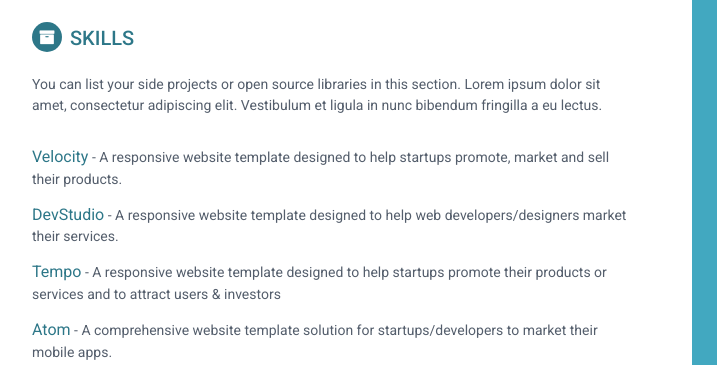
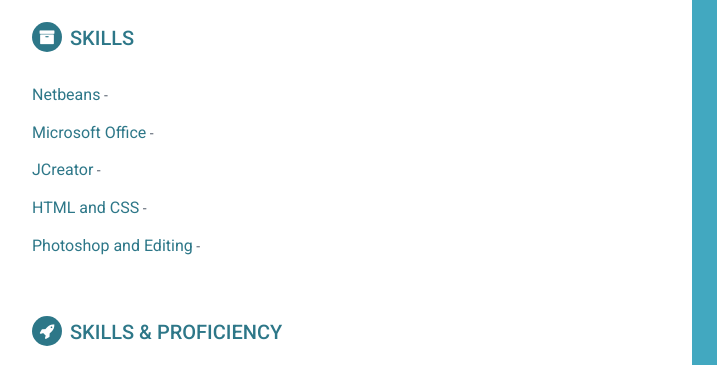
Before and after one commit to domarsonrivera/bio, a plain HTML site: page index.html in a window 1280 px wide. Shown: the part 579-944 px from the top of the page, 188-905 px from the left. Drawn offline with Linux system fonts and the light colour scheme.

Commit message:
Update index.html

```diff
--- a/index.html
+++ b/index.html
@@ -133,24 +133,23 @@
             <section class="section projects-section">
                 <h2 class="section-title"><i class="fa fa-archive"></i>SKILLS</h2>
                 <div class="intro">
-                    <p>You can list your side projects or open source libraries in this section. Lorem ipsum dolor sit amet, consectetur adipiscing elit. Vestibulum et ligula in nunc bibendum fringilla a eu lectus.</p>
                 </div><!--//intro-->
                 <div class="item">
-                    <span class="project-title"><a href="#hook">Velocity</a></span> - <span class="project-tagline">A responsive website template designed to help startups promote, market and sell their products.</span>
+                    <span class="project-title"><a href="#hook">Netbeans</a></span> - <span class="project-tagline"></span>
 
                 </div><!--//item-->
                 <div class="item">
-                    <span class="project-title"><a href="http://themes.3rdwavemedia.com/website-templates/responsive-bootstrap-theme-web-development-agencies-devstudio/" target="_blank">DevStudio</a></span> -
-                    <span class="project-tagline">A responsive website template designed to help web developers/designers market their services. </span>
+                    <span class="project-title"><a href="http://themes.3rdwavemedia.com/website-templates/responsive-bootstrap-theme-web-development-agencies-devstudio/" target="_blank">Microsoft Office</a></span> -
+                    <span class="project-tagline"></span>
                 </div><!--//item-->
                 <div class="item">
-                    <span class="project-title"><a href="http://themes.3rdwavemedia.com/website-templates/responsive-bootstrap-theme-for-startups-tempo/" target="_blank">Tempo</a></span> - <span class="project-tagline">A responsive website template designed to help startups promote their products or services and to attract users &amp; investors</span>
+                    <span class="project-title"><a href="http://themes.3rdwavemedia.com/website-templates/responsive-bootstrap-theme-for-startups-tempo/" target="_blank">JCreator</a></span> - <span class="project-tagline"></span>
                 </div><!--//item-->
                 <div class="item">
-                    <span class="project-title"><a href="hhttp://themes.3rdwavemedia.com/website-templates/responsive-bootstrap-theme-mobile-apps-atom/" target="_blank">Atom</a></span> - <span class="project-tagline">A comprehensive website template solution for startups/developers to market their mobile apps. </span>
+                    <span class="project-title"><a href="hhttp://themes.3rdwavemedia.com/website-templates/responsive-bootstrap-theme-mobile-apps-atom/" target="_blank">HTML and CSS</a></span> - <span class="project-tagline"></span>
                 </div><!--//item-->
                 <div class="item">
-                    <span class="project-title"><a href="http://themes.3rdwavemedia.com/website-templates/responsive-bootstrap-theme-for-mobile-apps-delta/" target="_blank">Delta</a></span> - <span class="project-tagline">A responsive Bootstrap one page theme designed to help app developers promote their mobile apps</span>
+                    <span class="project-title"><a href="http://themes.3rdwavemedia.com/website-templates/responsive-bootstrap-theme-for-mobile-apps-delta/" target="_blank">Photoshop and Editing</a></span> - <span class="project-tagline"></span>
                 </div><!--//item-->
             </section><!--//section-->
 
```
